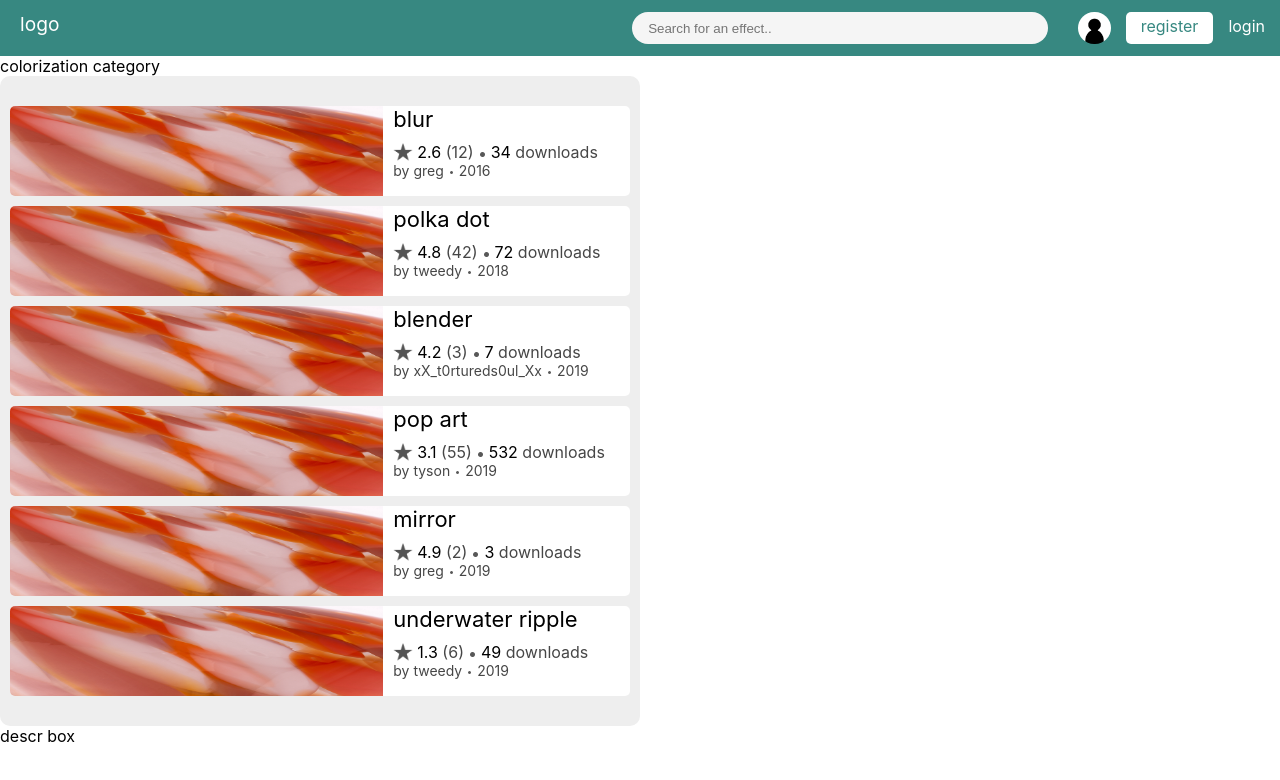
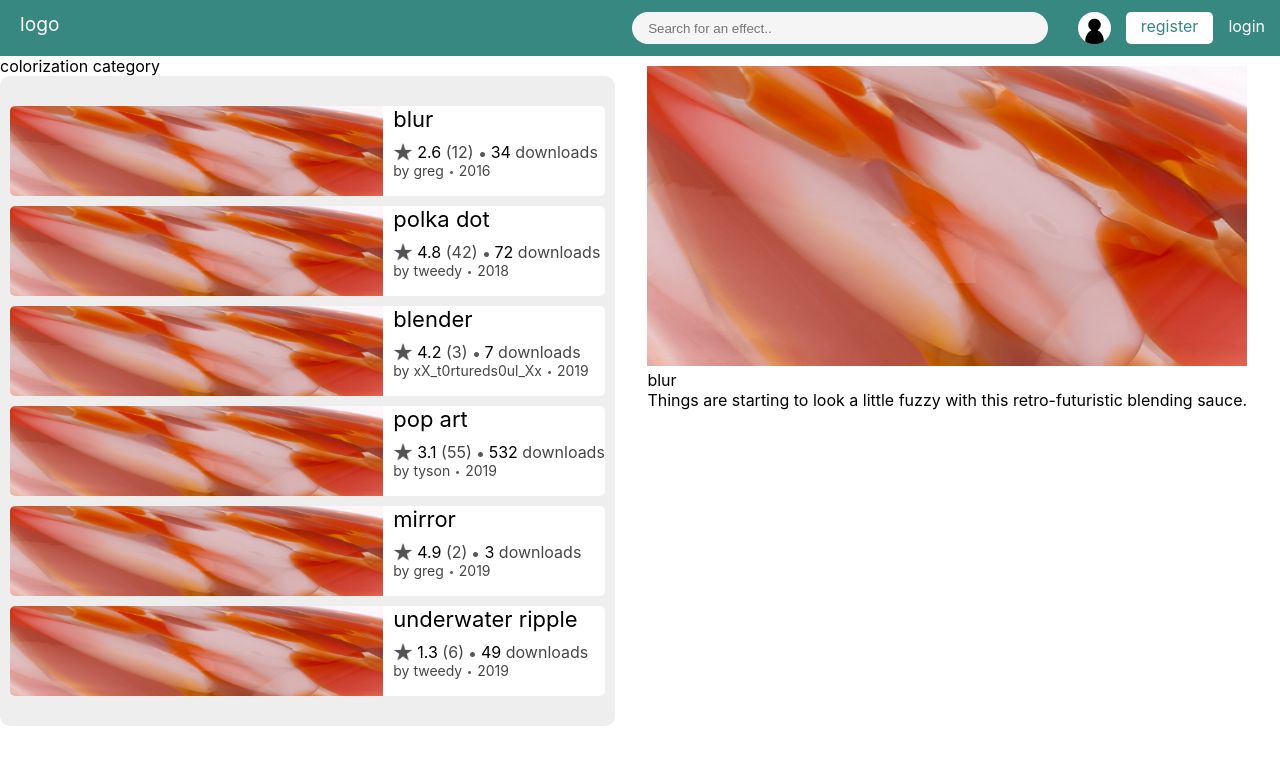
Before and after one commit to B-Evans99/customeffects, a React (Create React App) app in the folder custome/: page / in a window 1280 px wide. Both pictures are taken after a click on the element "colorization". Shown: the top 780 px of the page. Built offline with nearby package versions, Linux system fonts and the light colour scheme.

Commit message:
(App.css, resultsPage, descriptionBox, resultCard) add more features to results page layout

```diff
--- a/custome/src/App.css
+++ b/custome/src/App.css
@@ -163,9 +163,13 @@ a:hover {
   padding: 4px 6px 0px;
 }
 
+.ResultsPage{
+  display:flex;
+  flex-direction: row;
+}
+
 .resultBox{
   background-color: #eee;
-  width: 50%;
   padding: 20px 0px;
   border-radius: 10px;
 }
@@ -196,3 +200,7 @@ a:hover {
   align-items: center;
   margin-top: 10px;
 }
+
+.descriptionBox {
+  margin: 10px auto;
+}
--- a/custome/src/ResultsPage.js
+++ b/custome/src/ResultsPage.js
@@ -1,4 +1,4 @@
-import React from 'react';
+import React, {useState} from 'react';
 import ResultBox from "./components/resultBox.js";
 import DescriptionBox from "./components/descriptionBox.js";
 import "./App.css";
@@ -13,6 +13,16 @@ const ResultsPage = (props) => {
 
     let resultsType = props.resultsType;
 
+    let effect = effects[0];
+
+    for(var i = 0; i< effects.length; i++){
+        if(effects[i].name == resultsType[1]){
+            effect = effects[i];
+        }
+    }
+
+    let [focusedEffect, setFocusedEffect] = useState(effect);
+
     return (
         <div className = "ResultsPage">
             <div>
@@ -21,9 +31,9 @@ const ResultsPage = (props) => {
                     resultsType[0] == 2? "search results for \"" + resultsType[1] + "\"":
                     "effects similar to " + resultsType[1]}
                 </div>
-                <ResultBox effects={effects} />
+                <ResultBox effects={effects} focusedEffect = {focusedEffect} setFocusedEffect={setFocusedEffect} />
             </div>
-            <DescriptionBox />
+            <DescriptionBox effects={effects} focusedEffect = {focusedEffect}/>
         </div>
     );
 }
--- a/custome/src/components/descriptionBox.js
+++ b/custome/src/components/descriptionBox.js
@@ -1,14 +1,20 @@
 import React from "react";
+import resultImg from "../images/result.png";
 import "../App.css";
 
 const DescriptionBox = props => {
 
   let setNavigation = props.setNavigation;
   let setResultsType = props.setResultsType;
+  let effect = props.focusedEffect;
 
   return (
     <div className="descriptionBox">
-     descr box
+      <img src={resultImg} alt="effect image" className="descriptionImage" width={600} height = {300}/>
+      <div className="descriptionText" >
+        <div className="descriptionName">{effect.name}</div>
+        <div className="descriptionDesc">{effect.desc}</div>
+      </div>
     </div>
   );
 };
--- a/custome/src/components/resultCard.js
+++ b/custome/src/components/resultCard.js
@@ -17,7 +17,7 @@ const ResultCard = props => {
   };
 
   return (
-    <div className="resultCard" onClick={cardClick}>
+    <div className="resultCard" >
         <img src={resultImg} className="resultCardImg" alt="blur" height={90} />
         <div className="resultCardText">
             <span className="cardEffectName">{effect.name}</span>
```
